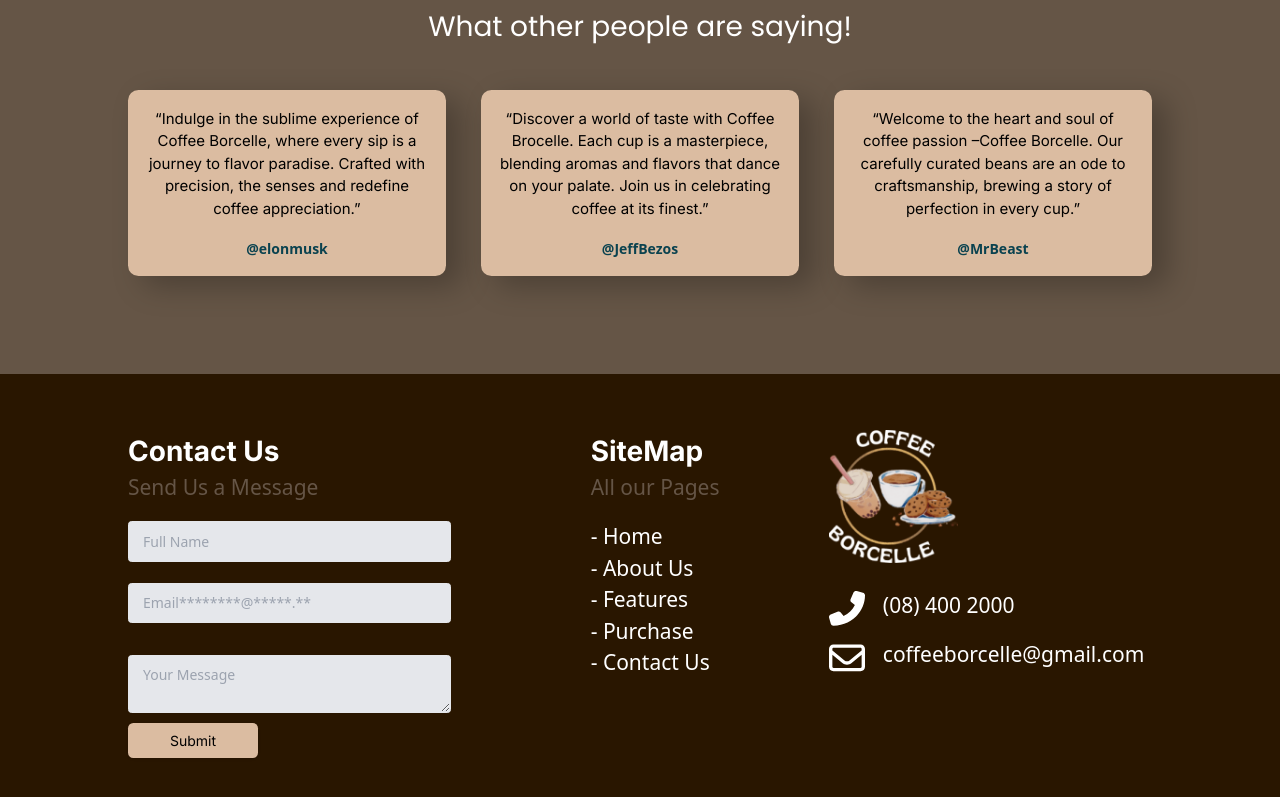
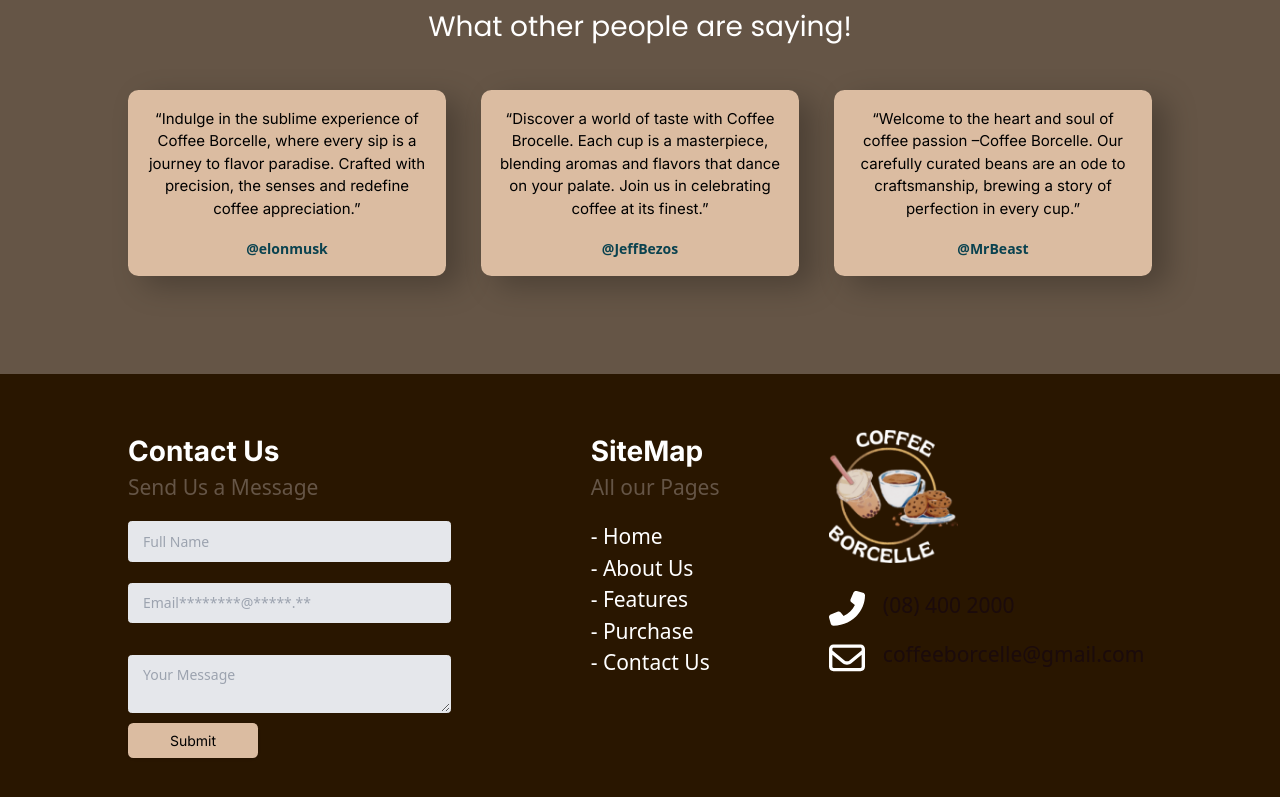
Before and after one commit to Kehinde-Agboola/coffee-borcelle, a React (Vite) app: page / in a window 1280 px wide. Shown: the part 656-1453 px from the top of the page. Built offline with nearby package versions, Linux system fonts and the light colour scheme; a web font is replaced by a local one.

Commit message:
modified footer

```diff
--- a/src/components/Ui/Home/Media.tsx
+++ b/src/components/Ui/Home/Media.tsx
@@ -7,11 +7,11 @@
       <div className="flex flex-col text-center">
         <img src={Logo} alt="" className="w-[30%] md:w-[40%]" />
         <div className="text-center pt-8">
-          <p className="flex gap-5 text-white text-2xl">
+          <p className="flex gap-5 text-text text-2xl">
             <img src={Call} alt="" className="" />
             (08) 400 2000
           </p>
-          <p className="flex gap-5 text-white text-2xl pt-4">
+          <p className="flex gap-5 text-text text-2xl pt-4">
             <img src={Email} alt="" />
             coffeeborcelle@gmail.com
           </p>
```
